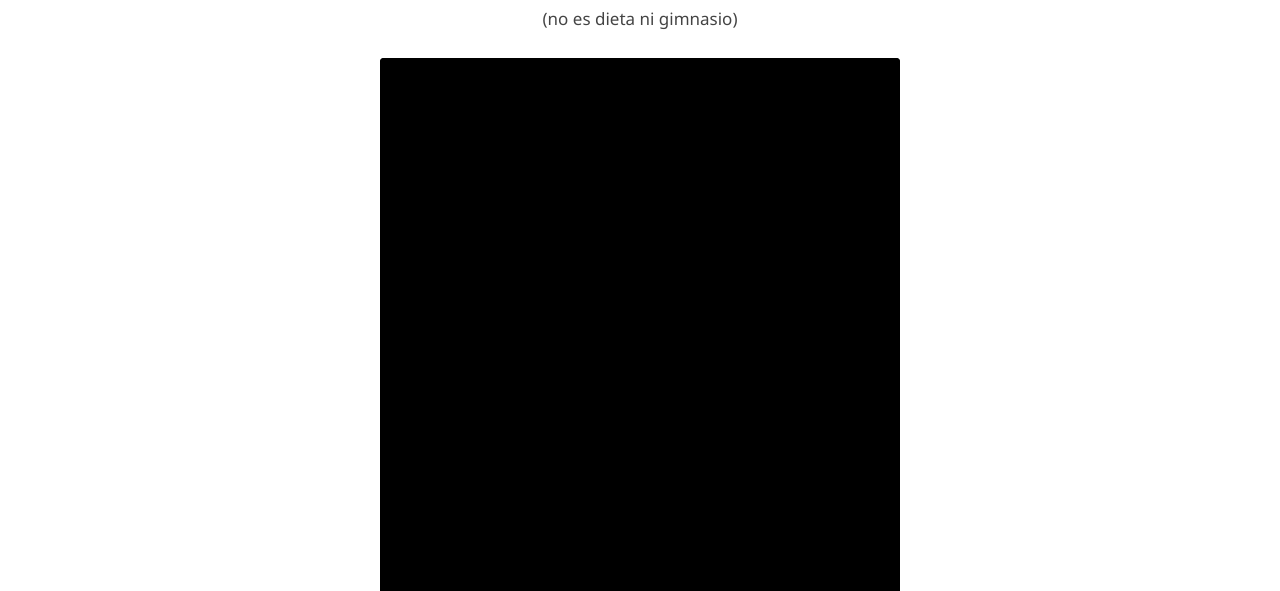
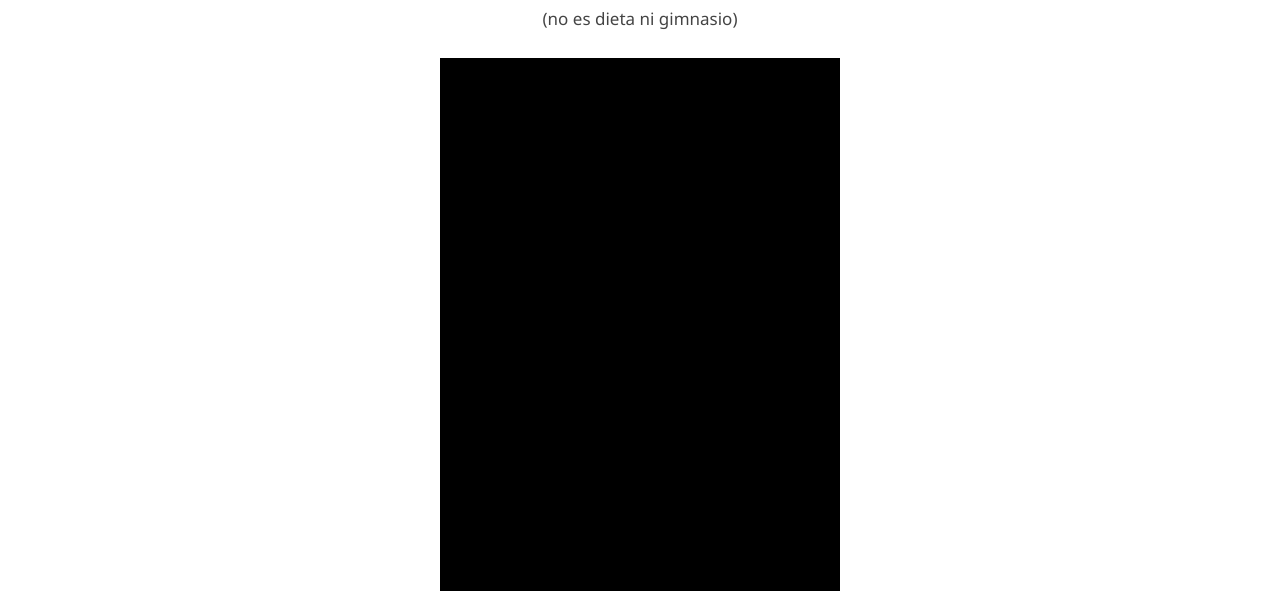
Before and after one commit to ninjabalaprojects/vsl-esp-ema, a plain HTML site: page index.html in a window 1280 px wide. Shown: the part 209-800 px from the top of the page. Drawn offline with Linux system fonts and the light colour scheme.

Commit message:
Corrige estrutura do embed Vturb para CTA aparecer corretamente
- Remove wrappers .player-outer/.player-inner que sobrescreviam CSS interno do Vturb
- Embed vturb-smartplayer inserido exatamente como fornecido pelo painel
- CSS do player-box simplificado: apenas position:relative para overlay funcionar
- Elimina override de padding do .vturb-player-placeholder que bloqueava sizing do CTA
- Remove overflow:hidden que cortava elementos renderizados pelo player

Co-Authored-By: Claude Sonnet 4.6 <noreply@anthropic.com>

```diff
--- a/index.html
+++ b/index.html
@@ -85,47 +85,12 @@
       margin-bottom: 28px;
     }
 
-    /* ── Player wrapper ── */
-    .player-outer {
+    /* ── Player wrapper — envolve o embed nativo do Vturb + overlay ── */
+    #player-box {
       position: relative;
       width: 100%;
-      max-width: 520px;
+      max-width: 400px;
       margin: 0 auto;
-      background: #000;
-      border-radius: 4px;
-      overflow: hidden;
-      /* Bloquear prints de tela via CSS (suporte limitado) */
-      -webkit-print-color-adjust: exact;
-    }
-
-    /* Aspect ratio 9:16 para VSL vertical */
-    .player-inner {
-      position: relative;
-      width: 100%;
-      padding-top: 177.78%; /* 16:9 invertido → 9:16 */
-    }
-
-    .player-inner iframe,
-    .player-inner video,
-    #vturb-embed {
-      position: absolute;
-      top: 0; left: 0;
-      width: 100%; height: 100%;
-      border: none;
-    }
-
-    /* Vturb smartplayer — preenche o container absoluto */
-    .player-inner vturb-smartplayer {
-      position: absolute !important;
-      top: 0 !important; left: 0 !important;
-      width: 100% !important; height: 100% !important;
-      max-width: none !important;
-      margin: 0 !important;
-      z-index: 1; /* eleva para 99 via JS após overlay sumir */
-    }
-    .player-inner vturb-smartplayer .vturb-player-placeholder {
-      padding: 0 !important;
-      height: 100% !important;
     }
 
     /* ── Overlay de urgência sobre o vídeo ── */
@@ -139,7 +104,7 @@
       align-items: center;
       gap: 16px;
       z-index: 10;
-      /* Inicia visível; JS controla exibição após X segundos */
+      pointer-events: auto;
     }
 
     .overlay-text-row {
@@ -231,33 +196,17 @@
   </h1>
   <p class="sub-headline">(no es dieta ni gimnasio)</p>
 
-  <!-- Player Vturb -->
-  <div class="player-outer" id="player-box">
-    <div class="player-inner">
-
-      <!--
-        ╔══════════════════════════════════════════╗
-        ║  SUBSTITUA O BLOCO ABAIXO PELO EMBED     ║
-        ║  FORNECIDO PELO VTURB NO SEU PAINEL.     ║
-        ║                                          ║
-        ║  Exemplo:                                ║
-        ║  <div id="vid_XXXXXXXXXXXXXXXXXXXXXXXX"> ║
-        ║  </div>                                  ║
-        ║  <script src="https://scripts.converteai ║
-        ║  .net/.../.../player.js" async></script> ║
-        ╚══════════════════════════════════════════╝
-      -->
-      <vturb-smartplayer id="vid-6a62bc4997841b6683ee7172"><div class="vturb-player-placeholder" style="position: relative; width: 100%; padding: 177.77777777777777% 0 0; z-index: 0; background-color: black;"></div></vturb-smartplayer>
+  <!-- Player Vturb — embed exatamente como fornecido pelo painel -->
+  <div id="player-box">
+    <vturb-smartplayer id="vid-6a62bc4997841b6683ee7172" style="display: block; margin: 0 auto; width: 100%; max-width: 400px;"><div class="vturb-player-placeholder" style="position: relative; width: 100%; padding: 177.77777777777777% 0 0; z-index: 0; background-color: black;"></div></vturb-smartplayer>
 
     <!-- Overlay de urgência -->
     <div id="video-overlay">
       <div class="overlay-text-row">
         <p class="overlay-text">Este video saldrá del aire pronto. Esta es tu última oportunidad de verlo hasta el final</p>
-          <!-- Ícone de STOP em SVG inline (sem depender de CDN externo) -->
         <svg class="stop-icon" viewBox="0 0 100 100" xmlns="http://www.w3.org/2000/svg" aria-hidden="true">
           <polygon points="29,4 71,4 96,29 96,71 71,96 29,96 4,71 4,29" fill="#e0001a" stroke="#fff" stroke-width="3"/>
           <g fill="#fff">
-              <!-- Palm -->
             <rect x="38" y="34" width="8" height="26" rx="4"/>
             <rect x="48" y="30" width="8" height="30" rx="4"/>
             <rect x="58" y="34" width="7" height="26" rx="3.5"/>
@@ -266,15 +215,12 @@
           </g>
         </svg>
       </div>
-
       <button id="btn-continue" onclick="dismissOverlay()">
         SEGUIR VIENDO
         <span class="cursor-hint">&#128070;</span>
       </button>
     </div><!-- /video-overlay -->
-
-    </div><!-- /player-inner -->
-  </div><!-- /player-outer -->
+  </div><!-- /player-box -->
 
   <p class="security-notice">© Todos los derechos reservados. Contenido protegido.</p>
 
```
Lines whose indentation alone changed are shown as unchanged.
